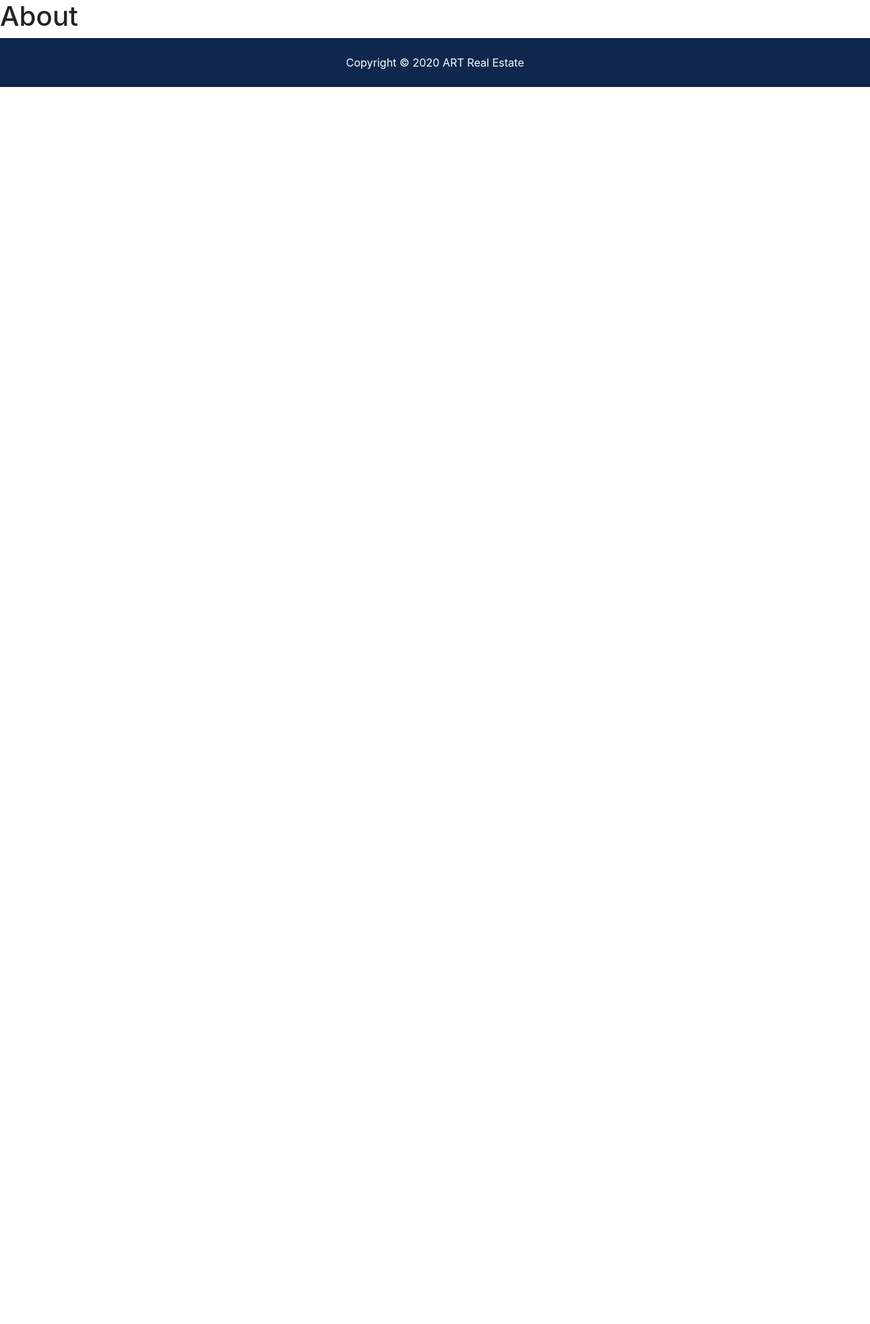
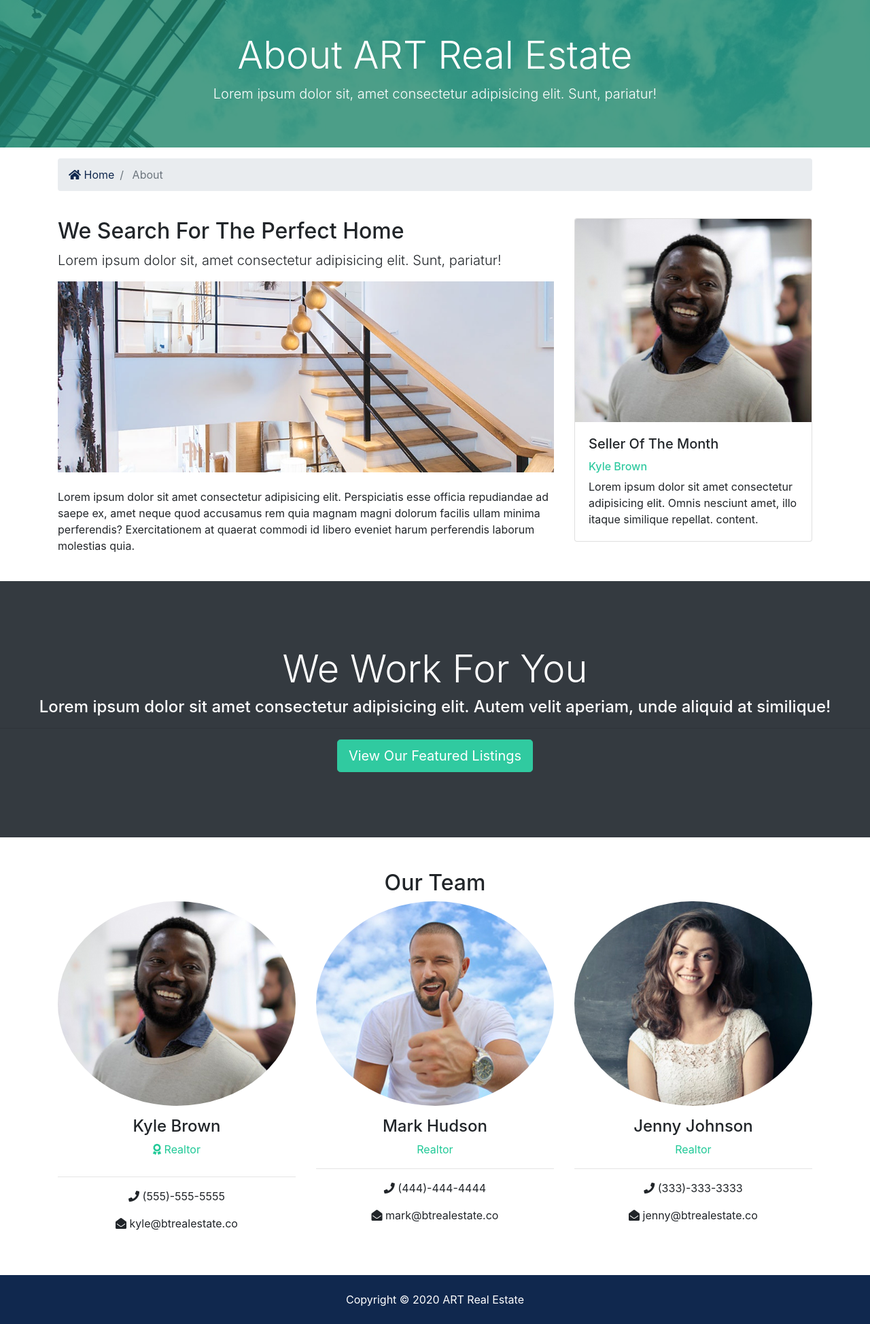
Before and after one commit to adamrturman/art-real-estate, a Django app: page /about in a window 1280 px wide. Shown: the part 162-2110 px from the top of the page at 68% size. Before the commit the page ends 290 px from the top, so only its background shows below. Run offline with Django 3.2, Linux system fonts and the light colour scheme; some libraries are stand-ins or nearby versions.

Commit message:
fixed the image for the about page as well. needed to change fixed/cover to just fixed in both css files

```diff
--- a/static/css/style.css
+++ b/static/css/style.css
@@ -48,7 +48,7 @@ img {
     background: rgba(32, 134, 107, 0.8); }
 
 #showcase-inner {
-  background: url(../img/building.jpg) no-repeat top center fixed/cover;
+  background: url(../img/building.jpg) no-repeat top center fixed;
   position: relative;
   overflow: hidden;
   min-height: 200px; }
--- a/templates/pages/about.html
+++ b/templates/pages/about.html
@@ -1,5 +1,107 @@
 {% extends 'base.html' %}
 
 {% block content %}
-<h1>About</h1>
+
+<section id="showcase-inner" class="py-5 text-white">
+    <div class="container">
+      <div class="row text-center">
+        <div class="col-md-12">
+          <h1 class="display-4">About ART Real Estate</h1>
+          <p class="lead">Lorem ipsum dolor sit, amet consectetur adipisicing elit. Sunt, pariatur!</p>
+        </div>
+      </div>
+    </div>
+  </section>
+
+<!-- Breadcrumb -->
+<section id="bc" class="mt-3">
+    <div class="container">
+      <nav aria-label="breadcrumb">
+        <ol class="breadcrumb">
+          <li class="breadcrumb-item">
+            <a href="index.html">
+              <i class="fas fa-home"></i> Home</a>
+          </li>
+          <li class="breadcrumb-item active"> About</li>
+        </ol>
+      </nav>
+    </div>
+  </section>
+
+  <section id="about" class="py-4">
+    <div class="container">
+      <div class="row">
+        <div class="col-md-8">
+          <h2>We Search For The Perfect Home</h2>
+          <p class="lead">Lorem ipsum dolor sit, amet consectetur adipisicing elit. Sunt, pariatur!</p>
+          <img src="assets/img/about.jpg" alt="">
+          <p class="mt-4">Lorem ipsum dolor sit amet consectetur adipisicing elit. Perspiciatis esse officia repudiandae ad saepe ex, amet
+            neque quod accusamus rem quia magnam magni dolorum facilis ullam minima perferendis? Exercitationem at quaerat
+            commodi id libero eveniet harum perferendis laborum molestias quia.</p>
+        </div>
+        <div class="col-md-4">
+          <div class="card">
+            <img class="card-img-top" src="assets/img/realtors/kyle.jpg" alt="Seller of the month">
+            <div class="card-body">
+              <h5 class="card-title">Seller Of The Month</h5>
+              <h6 class="text-secondary">Kyle Brown</h6>
+              <p class="card-text">Lorem ipsum dolor sit amet consectetur adipisicing elit. Omnis nesciunt amet, illo itaque similique repellat.
+                content.
+              </p>
+            </div>
+          </div>
+        </div>
+      </div>
+    </div>
+  </section>
+
+  <!-- Work -->
+  <section id="work" class="bg-dark text-white text-center">
+    <h2 class="display-4">We Work For You</h2>
+    <h4>Lorem ipsum dolor sit amet consectetur adipisicing elit. Autem velit aperiam, unde aliquid at similique!</h4>
+    <hr>
+    <a href="listings.html" class="btn btn-secondary text-white btn-lg">View Our Featured Listings</a>
+  </section>
+
+  <!-- Team -->
+  <section id="team" class="py-5">
+    <div class="container">
+      <h2 class="text-center">Our Team</h2>
+      <div class="row text-center">
+        <div class="col-md-4">
+          <img src="assets/img/realtors/kyle.jpg" alt="" class="rounded-circle mb-3">
+          <h4>Kyle Brown</h4>
+          <p class="text-success">
+            <i class="fas fa-award text-success mb-3"></i> Realtor</p>
+          <hr>
+          <p>
+            <i class="fas fa-phone"></i> (555)-555-5555</p>
+          <p>
+            <i class="fas fa-envelope-open"></i> kyle@btrealestate.co</p>
+        </div>
+
+        <div class="col-md-4">
+          <img src="assets/img/realtors/mark.jpg" alt="" class="rounded-circle mb-3">
+          <h4>Mark Hudson</h4>
+          <p class="text-success">Realtor</p>
+          <hr>
+          <p>
+            <i class="fas fa-phone"></i> (444)-444-4444</p>
+          <p>
+            <i class="fas fa-envelope-open"></i> mark@btrealestate.co</p>
+        </div>
+
+        <div class="col-md-4">
+          <img src="assets/img/realtors/jenny.jpg" alt="" class="rounded-circle mb-3">
+          <h4>Jenny Johnson</h4>
+          <p class="text-success">Realtor</p>
+          <hr>
+          <p>
+            <i class="fas fa-phone"></i> (333)-333-3333</p>
+          <p>
+            <i class="fas fa-envelope-open"></i> jenny@btrealestate.co</p>
+        </div>
+      </div>
+    </div>
+  </section>
 {% endblock %}
```
